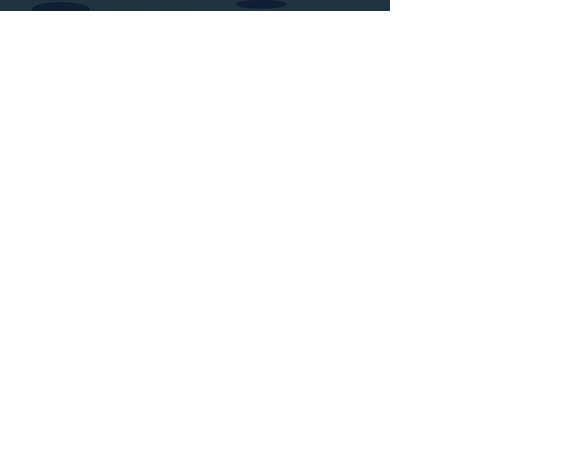
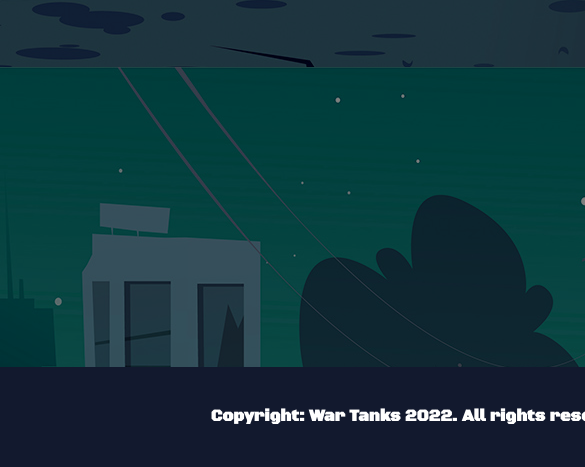
Before and after one commit to Wartanks59/Wartanks59, a plain HTML site: page index.html in a window 390 px wide. Shown: the part 833-1300 px from the top of the page, 585 px wide, since content can reach past the window. Before the commit the page ends 844 px from the top, so only its background shows below. Drawn offline with Linux system fonts and the light colour scheme.

Commit message:
actuali2 estilo

```diff
--- a/estilo.css
+++ b/estilo.css
@@ -137,17 +137,39 @@ body{
 	width: 100%;
 	height: 100vh;
 	background: url(imagenes/fondo1.jpg);
-	position: absolute;
+	position: relative;
 	display: flex;
+	flex-wrap: wrap;
 	align-items: center;
 
 }
+#section_2{
+	width: 100%;
+	height: 100px;
+	background: #12192e;
+	position: absolute;
+	display: flex;
+	flex-wrap: wrap;
+	align-items: center;
+
+}
+.texto_pie{
+	background: ;
+	color: white;
+	font-size: 20px;
+	text-align: center;
+	padding: 35px 0;
+	font-family: 'Black Ops One', cursive;
+	margin: auto;
+}
+
 .caja1{
 	width: 1100px;
 	height: 600px;
 	background: ;
 	margin:0 130px;
 	display: flex;
+	flex-wrap: wrap;
 	align-items: center;
 	align-content: center;
 	position: absolute;
@@ -283,7 +305,7 @@ h1{
 	color: white;
 	text-align: center;
 	line-height: 30px;
-	background:;
+	background: ;
 }
 .logop{
 	width: 400px;
@@ -295,22 +317,22 @@ h1{
 .text-boton{
 	width: 600px;
 	height: 200px;
-	background: ;
+	background:  ;
 	font-size: 20px;
 	margin: auto;
 	text-align: center;
 	font-family: 'Black Ops One', cursive;
 }
 .fondo{
-	width: 100%;
-	height: 100vh;
+	width: 100vh;
+	height: 1200px;
 	background:;
 	position: ;
 	opacity: .5;
 }
 #section_1{
-	width: 100%;
-	height: 100vh;
+	width: 100vh;
+	height: 1200px;
 	background: url(imagenes/fondo1.jpg);
 	position: ;
 	display: flex;
@@ -328,5 +350,14 @@ h1{
 	animation-name: animaredes;
 	animation-duration: 2s
 	  }
+#section_2{
+	width: 100vh;
+	height: 100px;
+	background: #12192e;
+	position: absolute;
+	display: flex;
+	flex-wrap: wrap;
+	align-items: center;
 
-  }
+   }
+}
```
